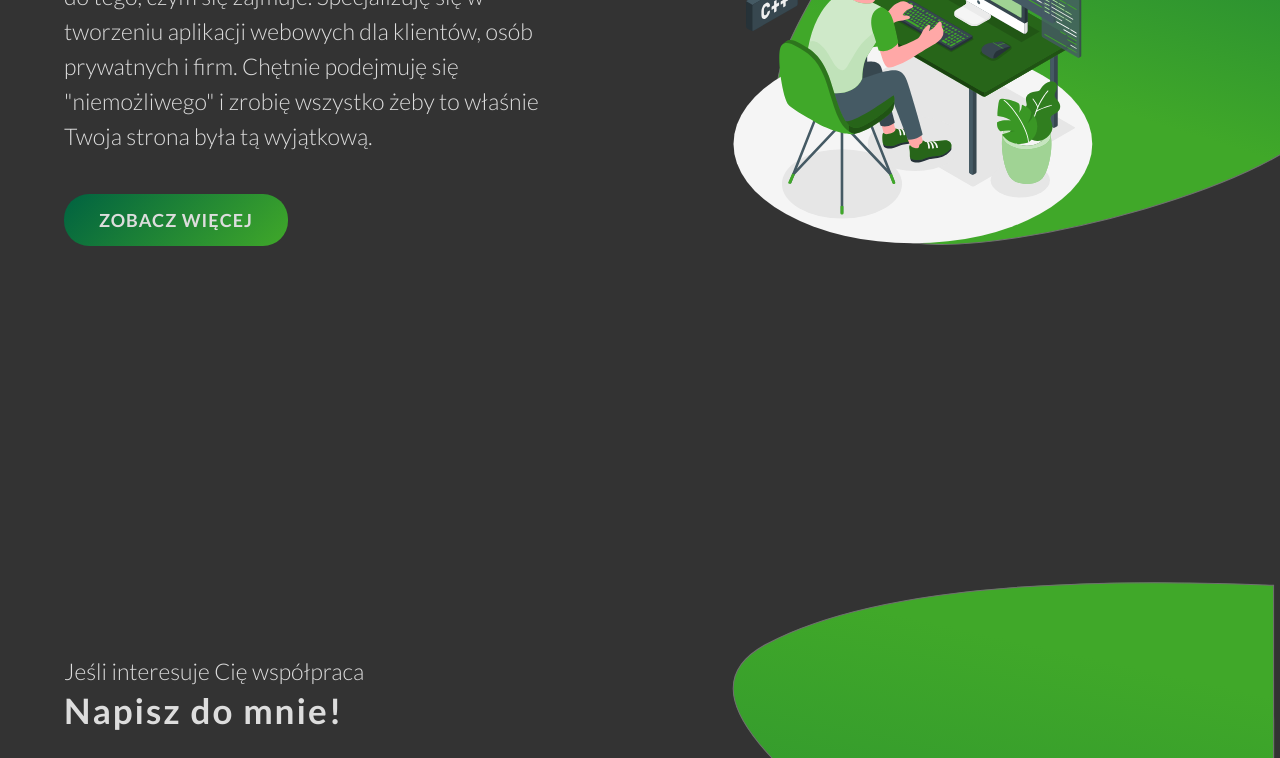
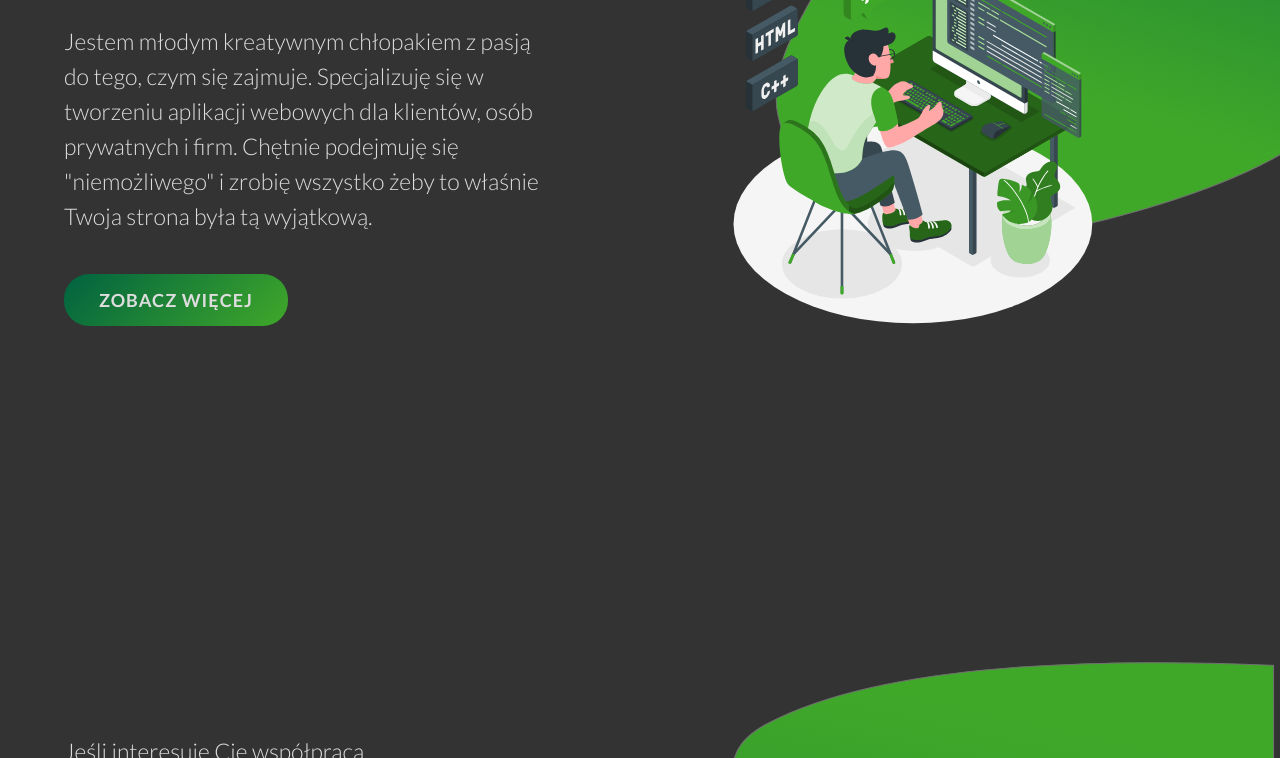
Before and after one commit to Ku3iK/jakubKaczmarek, a Gatsby site: page / in a window 1280 px wide. Shown: the part 434-1192 px from the top of the page. Built offline with nearby package versions, Linux system fonts and the light colour scheme; Gatsby itself is replaced by a stand-in of ours.

Commit message:
header styles updated

```diff
--- a/src/components/Header/Header.js
+++ b/src/components/Header/Header.js
@@ -9,7 +9,7 @@ const Header = () => {
       <img src={BannerBackground} alt="Banner background" />
       <div>
         <h2>Cześć, tu Kuba!</h2>
-        <p>
+        <p className="aboutMe">
           Jestem młodym kreatywnym chłopakiem z pasją do tego, czym się zajmuje.
           Specjalizuję się w tworzeniu aplikacji webowych dla klientów, osób
           prywatnych i firm. Chętnie podejmuję się "niemożliwego" i zrobię
@@ -30,8 +30,7 @@ const HeaderContainer = styled.section`
   justify-content: space-between;
   align-items: center;
   height: 800px;
-  width: 100%;
-  margin: 0 auto;
+  margin: 10rem auto;
   max-width: 1600px;
   img {
     position: absolute;
@@ -61,7 +60,6 @@ const HeaderContainer = styled.section`
     height: 50vh;
   }
   @media (max-width: ${({ theme }) => theme.breakpoints.desktop}) {
-    width: 90%;
     img {
       top: -5%;
       right: -15%;
@@ -70,7 +68,6 @@ const HeaderContainer = styled.section`
 
   @media (max-width: ${({ theme }) => theme.breakpoints.smallDesktop}) {
     flex-direction: column;
-    width: 80%;
     img {
       display: none;
     }
@@ -89,7 +86,13 @@ const HeaderContainer = styled.section`
     }
   }
   @media (max-width: ${({ theme }) => theme.breakpoints.mobile}) {
-    width: 90%;
+    p {
+      /* text-align: justify; */
+      padding: 0;
+      width: 100%;
+      margin: 0;
+      font-size: ${({ theme }) => theme.font.footerParagraph};
+    }
     div:nth-of-type(2) {
       width: 70vw;
     }
```
